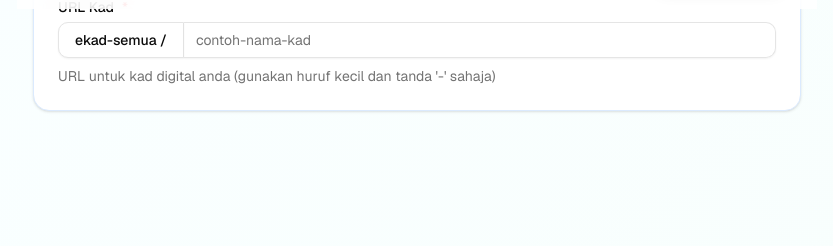
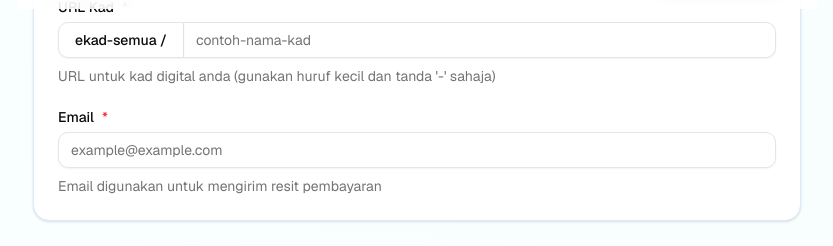
Before and after one commit to Adlifuddin/ekad-semua, a Next.js app: page /form in a window 1280 px wide. Shown: the part 791-1037 px from the top of the page, without its empty margins (223-1056 px from the left). Built offline with nearby package versions, Linux system fonts and the light colour scheme; no server answers.

Commit message:
feat: add email field to wedding form and update validation schema

```diff
--- a/messages/en.json
+++ b/messages/en.json
@@ -37,6 +37,9 @@
       "urlPlaceholder": "example-card-name",
       "urlDescription": "URL for your digital card (use lowercase and '-' only)",
       "urlPrefix": "ekad-semua /",
+      "email": "Email",
+      "emailPlaceholder": "example@example.com",
+      "emailDescription": "Email is use to send payment receipt",
       "languages": {
         "malay": "Bahasa Malaysia",
         "english": "English"
--- a/messages/ms.json
+++ b/messages/ms.json
@@ -37,6 +37,9 @@
       "urlPlaceholder": "contoh-nama-kad",
       "urlDescription": "URL untuk kad digital anda (gunakan huruf kecil dan tanda '-' sahaja)",
       "urlPrefix": "ekad-semua /",
+      "email": "Email",
+      "emailPlaceholder": "example@example.com",
+      "emailDescription": "Email digunakan untuk mengirim resit pembayaran",
       "languages": {
         "malay": "Bahasa Malaysia",
         "english": "English"
--- a/src/app/form/page.tsx
+++ b/src/app/form/page.tsx
@@ -28,11 +28,7 @@ const createFormSchema = (t: (key: string) => string) =>
     coupleHashTag: z.string().optional(),
     fatherName: z.string().min(1, t("validation.fatherNameRequired")),
     motherName: z.string().min(1, t("validation.motherNameRequired")),
-    email: z
-      .string()
-      .email(t("validation.emailInvalid"))
-      .optional()
-      .or(z.literal("")),
+    email: z.string().email(t("validation.emailInvalid")),
     eventType: z.string().min(1, t("validation.eventTypeRequired")),
 
     // Event Information
--- a/src/components/shared/form-card-grid-selector.tsx
+++ b/src/components/shared/form-card-grid-selector.tsx
@@ -76,7 +76,7 @@ export function FormCardGridSelector<T extends FieldValues>({
               onClick={() => handleSelect(option.value)}
               className={cn(
                 "relative group rounded-lg overflow-hidden transition-all duration-200",
-                "border-2 hover:shadow-lg focus:outline-none focus:ring-2",
+                "border-2 hover:shadow-lg focus:outline-none focus:ring-2 cursor-pointer",
                 isSelected
                   ? cn(
                       "border-primary ring-2 ring-ring/50 shadow-md",
--- a/src/features/wedding-form/wedding-card-form.tsx
+++ b/src/features/wedding-form/wedding-card-form.tsx
@@ -44,7 +44,7 @@ interface WeddingCardFormProps {
 
 // Define which fields belong to each step for validation
 const stepFields: Record<number, (keyof FormValues)[]> = {
-  0: ["cardLanguage", "cardDesign", "cardUrl"],
+  0: ["cardLanguage", "cardDesign", "cardUrl", "email"],
   1: [
     "groomFullName",
     "brideFullName",
@@ -180,6 +180,15 @@ export function WeddingCardForm({
                     placeholder={t("cardConfig.urlPlaceholder")}
                     required
                     description={t("cardConfig.urlDescription")}
+                  />
+
+                  <FormInput
+                    control={form.control}
+                    name="email"
+                    label={t("cardConfig.email")}
+                    placeholder={t("cardConfig.emailPlaceholder")}
+                    required
+                    description={t("cardConfig.emailDescription")}
                   />
                 </CardContent>
               </Card>
```
